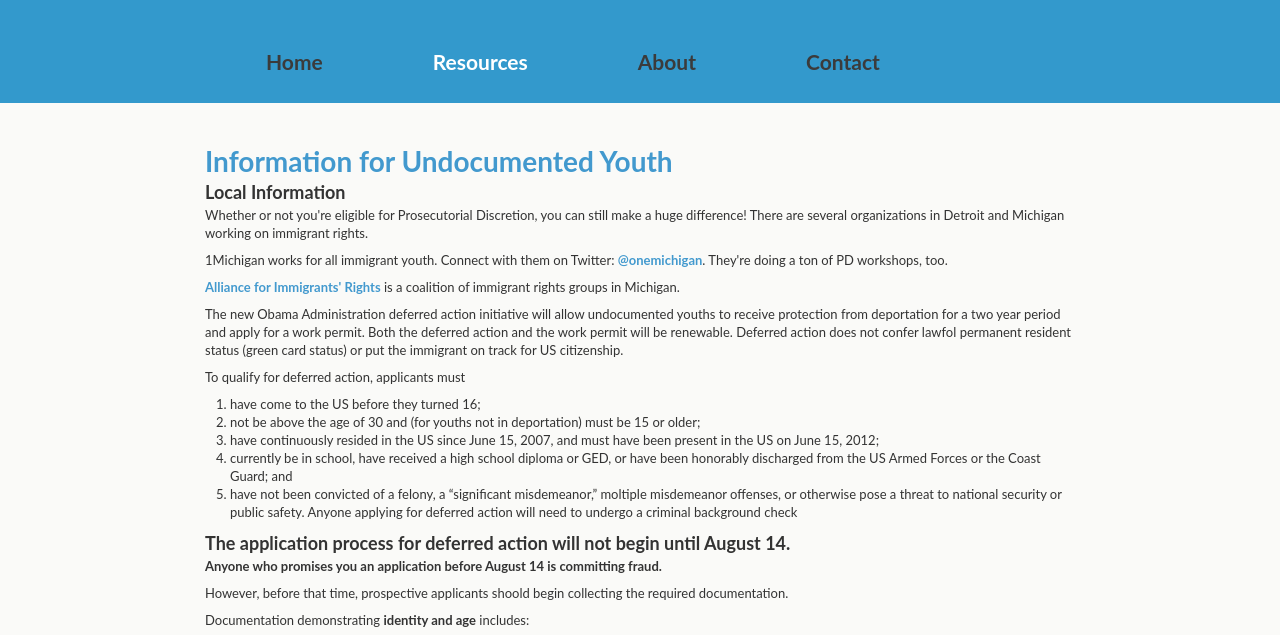
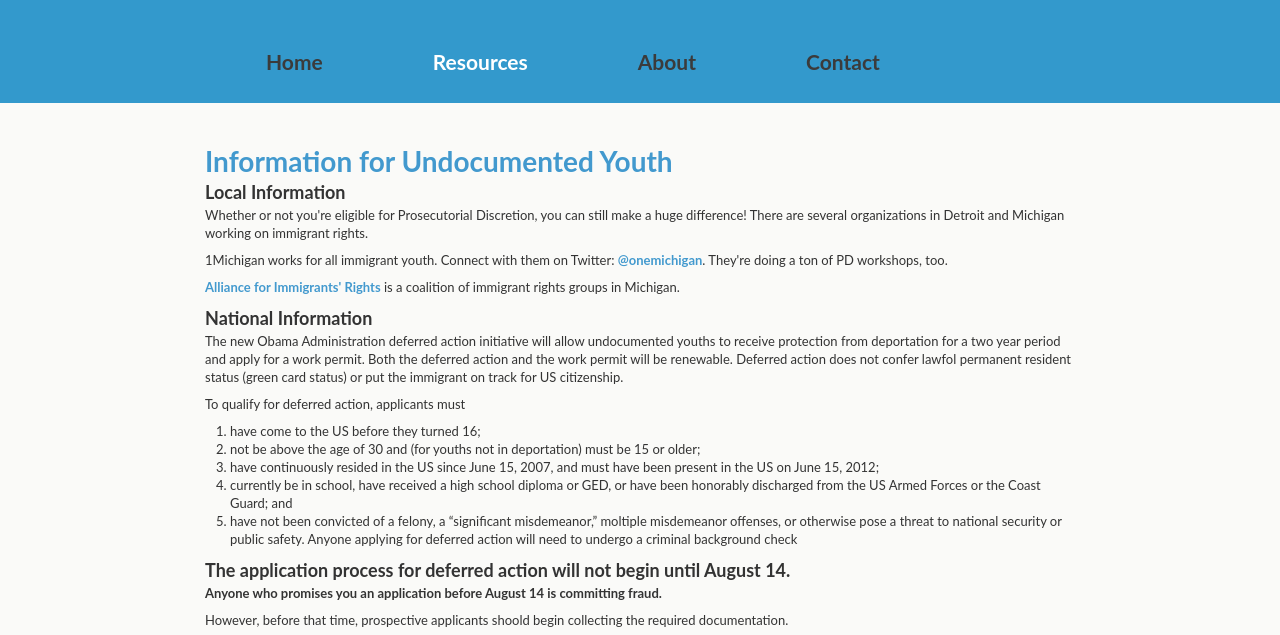
Before and after one commit to rcackerman/DiscretionChecker, a plain HTML site: page resources.html in a window 1280 px wide. Shown: the part 98-733 px from the top of the page. Drawn offline with nearby package versions, Linux system fonts and the light colour scheme.

Commit message:
Adding formatting

```diff
--- a/resources.html
+++ b/resources.html
@@ -38,6 +38,7 @@
 <p><a href="http://michiganimmigrationreform.org/">Alliance for Immigrants' Rights</a> is a coalition of immigrant rights groups in Michigan.</p>
 
 
+<h3>National Information</h3>
 <p>The new Obama Administration deferred action initiative will allow undocumented youths to receive protection from deportation for a two year period and apply for a work permit.  Both the deferred action and the work permit will be renewable.  Deferred action does not confer lawfol permanent resident status (green card status) or put the immigrant on track for US citizenship.</p>
 <p> To qualify for deferred action, applicants must</p>
 <ol style="text-align: left;">
```
